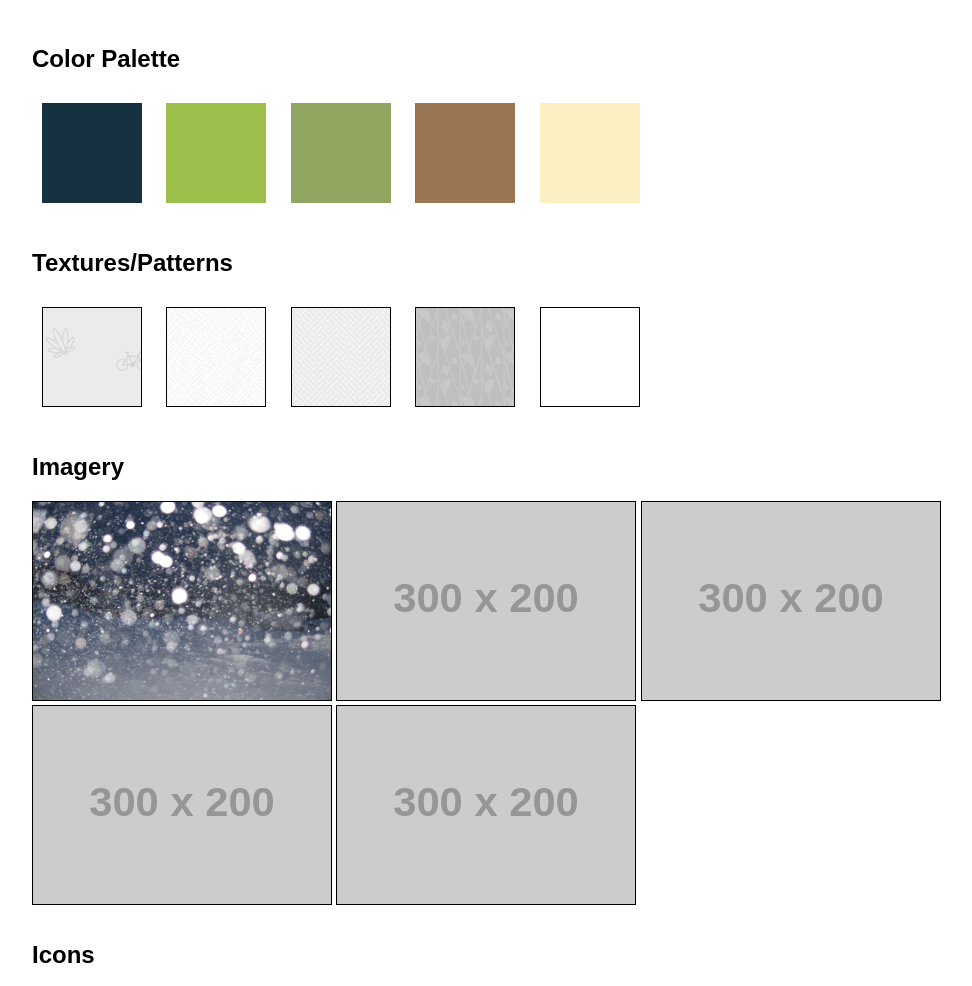
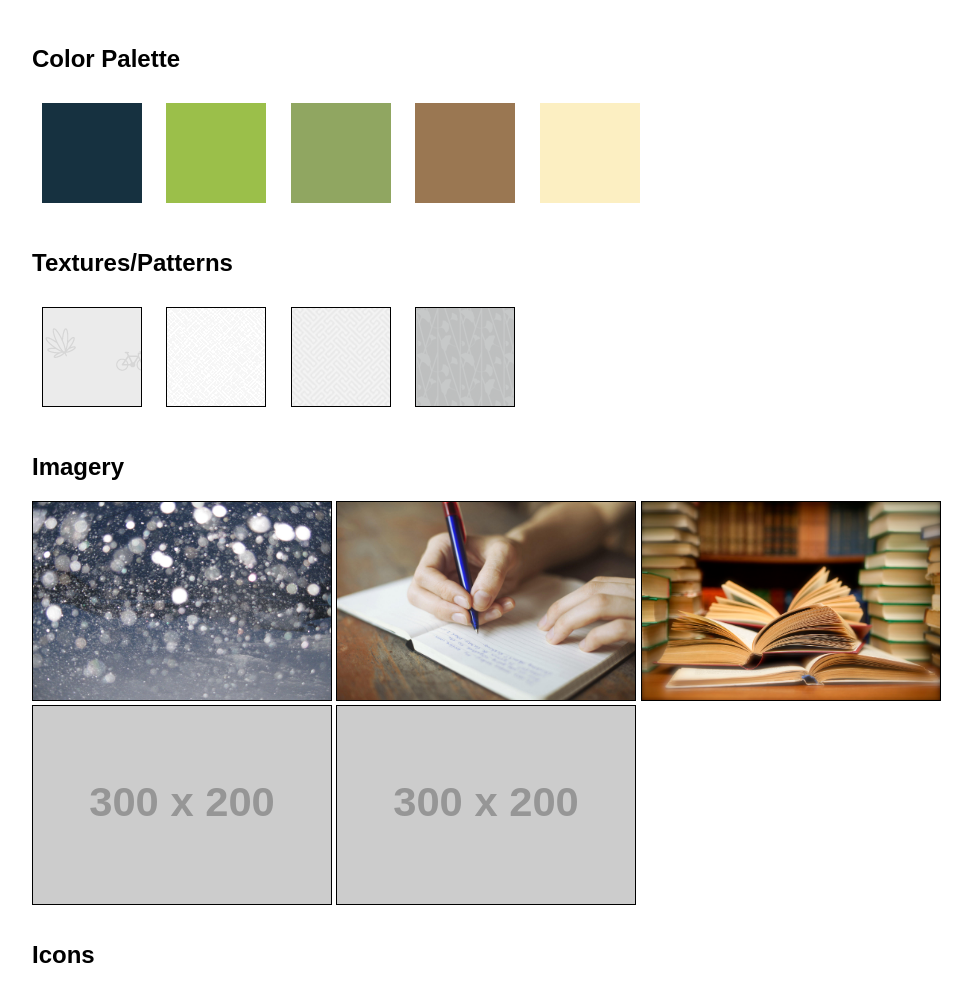
Before and after one commit to mfrantilla/Web2-Style-Tile, a plain HTML site: page index.html in a window 1280 px wide. Shown: the part 111-1097 px from the top of the page, without its empty margins (68-1040 px from the left). Drawn offline with Linux system fonts and the light colour scheme; placeholder pictures from the web are drawn by us.

Commit message:
Version whatever
Uh. Yeah

```diff
--- a/index.html
+++ b/index.html
@@ -42,7 +42,7 @@
 		<div class="pattern-2"></div>
 		<div class="pattern-3"></div>
 		<div class="pattern-4"></div>
-		<div class="pattern-5"></div>
+
 	</section>
 
 <!--
@@ -54,10 +54,10 @@
 			<img src="img/snow.jpg">
 		</div>
 		<div class="imagery-2">
-			<img src="http://placehold.it/300x200">
+			<img src="img/writing.jpg">
 		</div>
 		<div class="imagery-3">
-			<img src="http://placehold.it/300x200">
+			<img src="img/reading.jpg">
 		</div>
 		<div class="imagery-4">
 			<img src="http://placehold.it/300x200">
```
Also changed, not shown: img/reading.jpg (added), img/writing.jpg (added).
